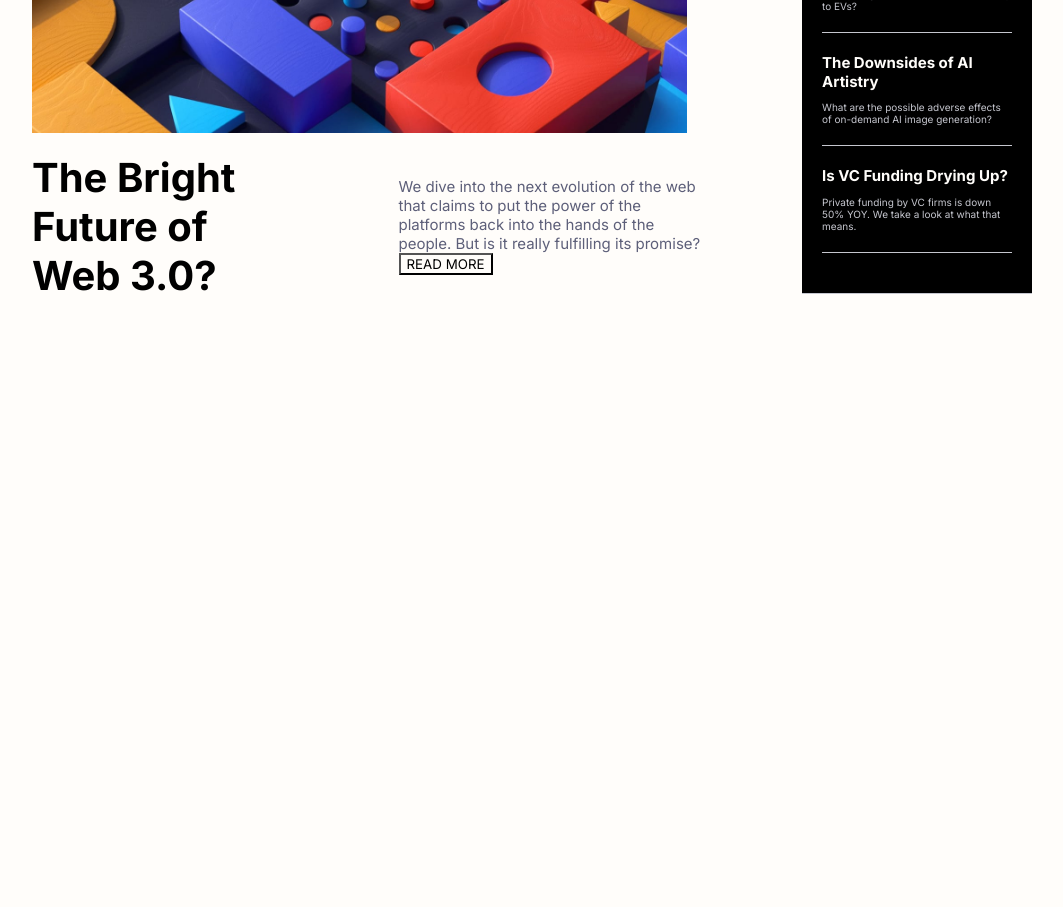
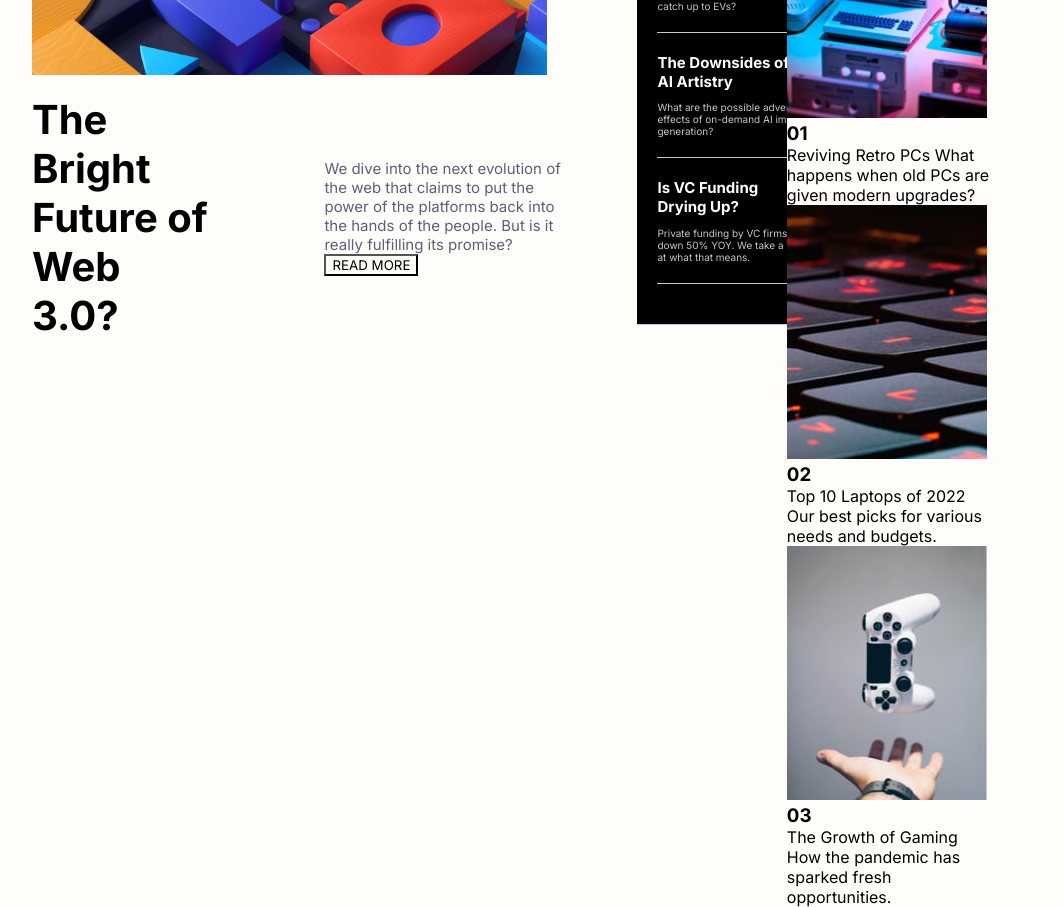
Before and after one commit to Khaled91Alkhatib/Frontend-Mentor-News-homepage, a React (Create React App) app: page / in a window 1280 px wide. Shown: the part 260-1167 px from the top of the page, without its empty margins (128-1191 px from the left). Before the commit the page ends 800 px from the top, so only its background shows below. Built offline with nearby package versions, Linux system fonts and the light colour scheme.

Commit message:
Add data to component

```diff
--- a/src/components/Homepage/Homepage.jsx
+++ b/src/components/Homepage/Homepage.jsx
@@ -2,11 +2,15 @@ import React from 'react';
 
 import './Homepage.scss';
 import desktopImage from '../../Assets/images/image-web-3-desktop.jpg';
+import image1 from '../../Assets/images/image-retro-pcs.jpg';
+import image2 from '../../Assets/images/image-top-laptops.jpg';
+import image3 from '../../Assets/images/image-gaming-growth.jpg';
 
 const Homepage = () => {
   return (
     <div className='upper-half'>
 
+      <div style={{ display: 'flex' }}>
         <div>
           <div>
             <img className='image' src={desktopImage} alt='desktop' />
@@ -38,7 +42,45 @@ const Homepage = () => {
 
             <h3>Is VC Funding Drying Up?</h3>
             <div>Private funding by VC firms is down 50% YOY. We take a look at what that means.</div>
+          </div>
+        </div>
+        <div>
+        </div>
+      </div>
 
+      <div className='lower-titles'>
+
+        <div className='image-to-text'>
+          <img className='lower-image' src={image1} alt='first' />
+          <div>
+            <h3>01</h3>
+            <div>
+              Reviving Retro PCs
+              What happens when old PCs are given modern upgrades?
+            </div>
+          </div>
+        </div>
+
+        <div className='image-to-text'>
+          <img className='lower-image' src={image2} alt='second' />
+          <div>
+            <h3>02</h3>
+            <div>
+              Top 10 Laptops of 2022
+              Our best picks for various needs and budgets.
+            </div>
+          </div>
+        </div>
+
+        <div className='image-to-text'>
+          <img className='lower-image' src={image3} alt='third' />
+          <div>
+            <h3>03</h3>
+            <div>
+              The Growth of Gaming
+              How the pandemic has sparked fresh opportunities.
+            </div>
+          </div>
         </div>
       </div>
 
@@ -47,3 +89,15 @@ const Homepage = () => {
 };
 
 export default Homepage;
+
+// 01
+//   Reviving Retro PCs
+//   What happens when old PCs are given modern upgrades?
+
+//   02
+//   Top 10 Laptops of 2022
+//   Our best picks for various needs and budgets.
+
+//   03
+//   The Growth of Gaming
+//   How the pandemic has sparked fresh opportunities.
```
Lines whose indentation alone changed are shown as unchanged.
